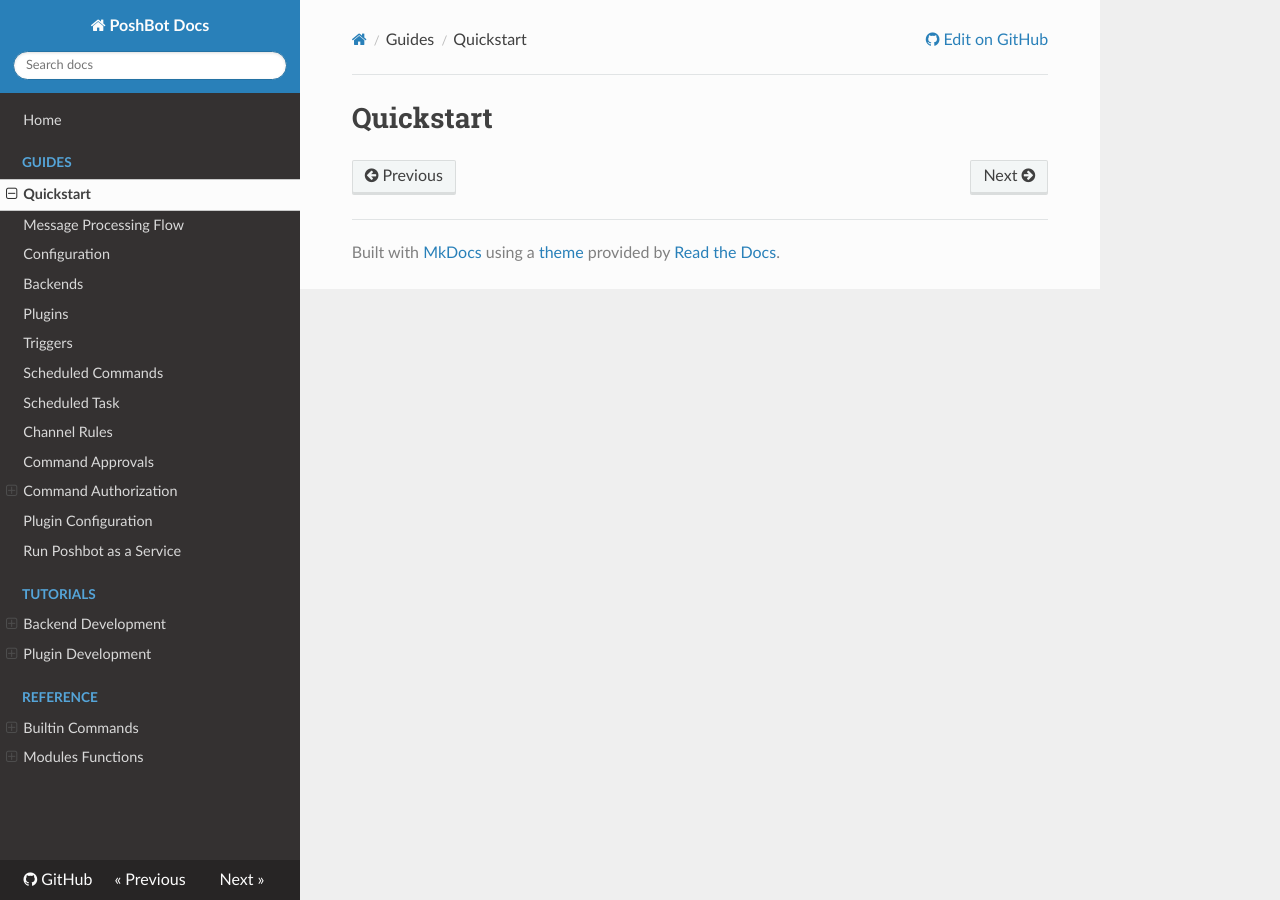
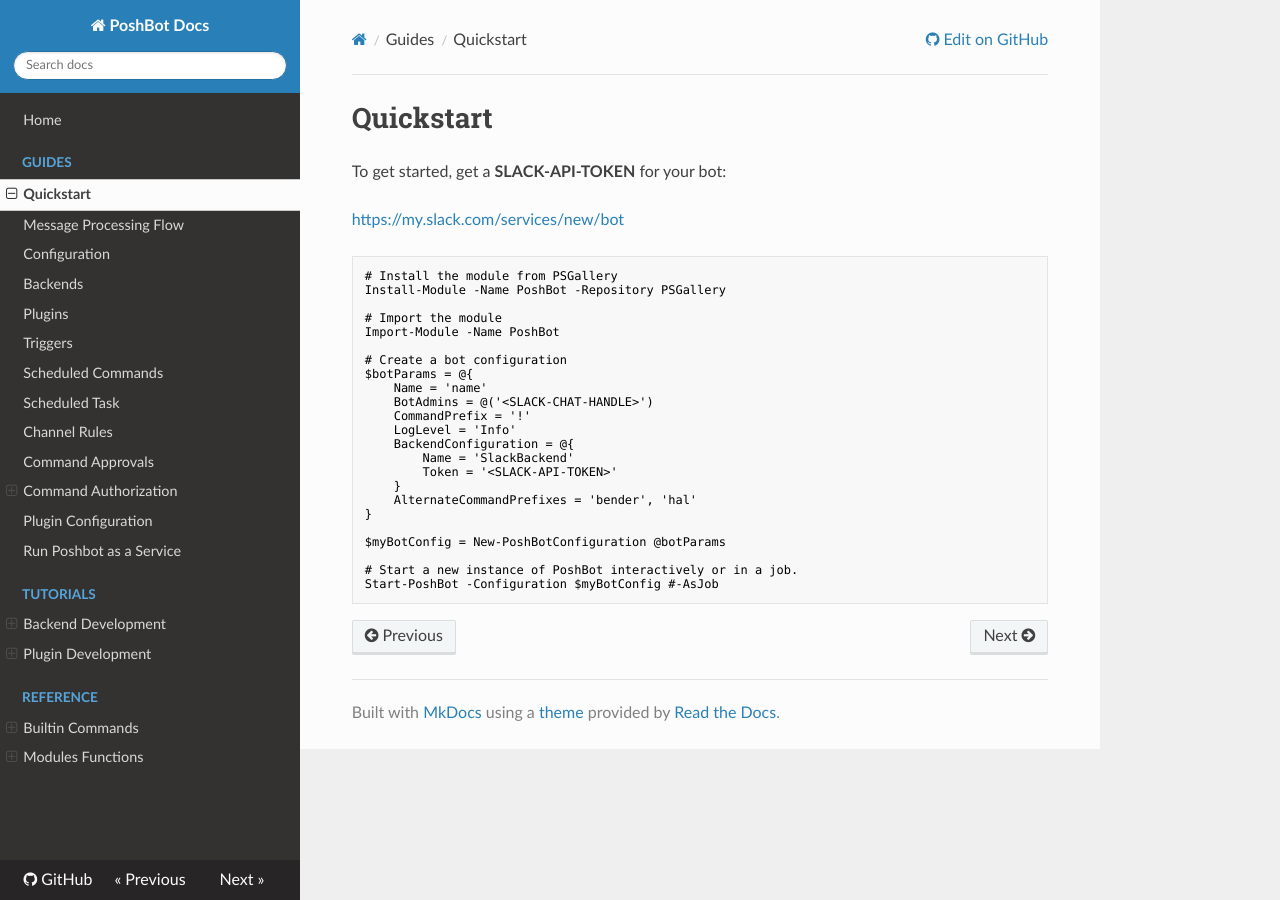
Before and after one commit to poshbotio/PoshBot, an MkDocs documentation site: the page built from docs/guides/quickstart.md, in a window 1280 px wide. Built offline with MkDocs 1.6.1, drawn with Linux system fonts in a browser that asks for light colours; nearby versions of some CDN libraries; old or Windows-style settings are respelled for this version of MkDocs.

Commit message:
add quickstart doc

````diff
--- a/docs/guides/quickstart.md
+++ b/docs/guides/quickstart.md
@@ -1,2 +1,32 @@
 
 # Quickstart
+
+To get started, get a **SLACK-API-TOKEN** for your bot:
+
+[https://my.slack.com/services/new/bot](https://my.slack.com/services/new/bot)
+
+```powershell
+# Install the module from PSGallery
+Install-Module -Name PoshBot -Repository PSGallery
+
+# Import the module
+Import-Module -Name PoshBot
+
+# Create a bot configuration
+$botParams = @{
+    Name = 'name'
+    BotAdmins = @('<SLACK-CHAT-HANDLE>')
+    CommandPrefix = '!'
+    LogLevel = 'Info'
+    BackendConfiguration = @{
+        Name = 'SlackBackend'
+        Token = '<SLACK-API-TOKEN>'
+    }
+    AlternateCommandPrefixes = 'bender', 'hal'
+}
+
+$myBotConfig = New-PoshBotConfiguration @botParams
+
+# Start a new instance of PoshBot interactively or in a job.
+Start-PoshBot -Configuration $myBotConfig #-AsJob
+```
````
